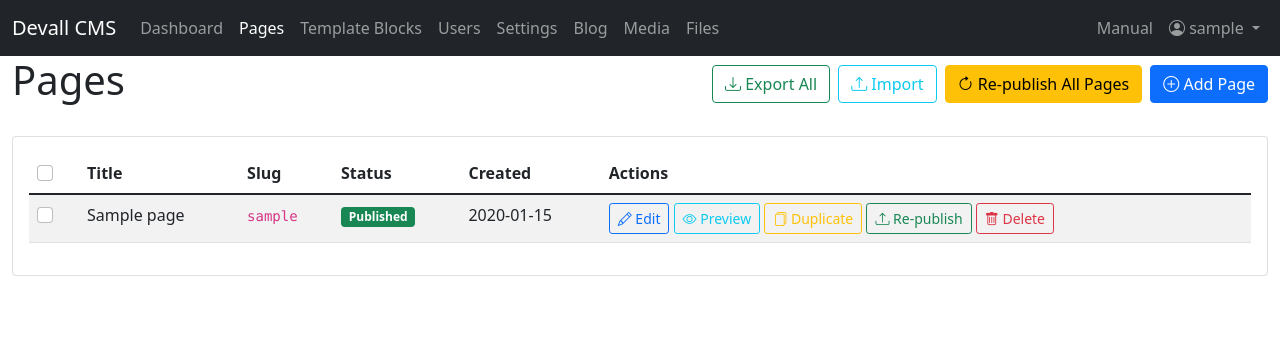
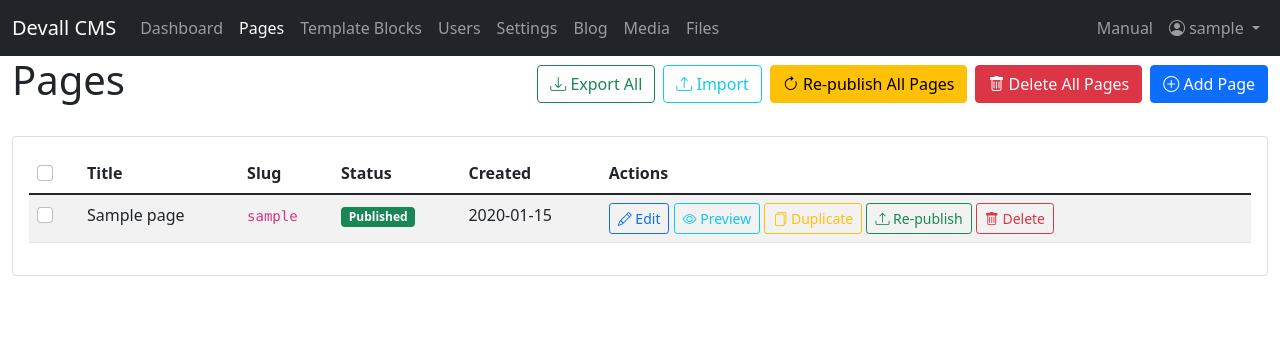
Before and after one commit to oskarst/freedomCms, a Flask app: page /admin/pages in a window 1280 px wide. Shown: the top 356 px of the page. Run offline with Flask 3, Linux system fonts and the light colour scheme; the visitor is signed in with stand-in values (Sample User, id 1); tables that the repository leaves empty hold one stand-in row (values such as "Sample post").

Commit message:
delete all pages button

```diff
--- a/cms/templates/pages/pages.html
+++ b/cms/templates/pages/pages.html
@@ -23,6 +23,11 @@
                     <form method="post" action="{{ url_for('pages.republish_all_pages') }}" class="d-inline" onsubmit="return confirm('This will republish all pages. Are you sure?')">
                         <button type="submit" class="btn btn-warning">
                             <i class="bi bi-arrow-clockwise"></i> Re-publish All Pages
+                        </button>
+                    </form>
+                    <form method="post" action="{{ url_for('pages.delete_all_pages') }}" class="d-inline" onsubmit="return confirm('WARNING: This will permanently delete ALL pages and cannot be undone. Are you absolutely sure?')">
+                        <button type="submit" class="btn btn-danger">
+                            <i class="bi bi-trash"></i> Delete All Pages
                         </button>
                     </form>
                     <a href="{{ url_for('pages.add_page') }}" class="btn btn-primary">
--- a/cms/views/pages.py
+++ b/cms/views/pages.py
@@ -702,6 +702,28 @@
     flash(f'Page "{page["title"]}" deleted successfully', 'success')
     return redirect(url_for('pages.pages'))
 
+@bp.route('/pages/delete-all', methods=['POST'])
+@login_required
+def delete_all_pages():
+    """Delete all pages"""
+    db = get_db()
+    cursor = db.cursor()
+
+    # Get count of pages before deletion
+    cursor.execute('SELECT COUNT(*) FROM pages')
+    page_count = cursor.fetchone()[0]
+
+    if page_count == 0:
+        flash('No pages to delete', 'info')
+        return redirect(url_for('pages.pages'))
+
+    # Delete all pages (cascade will delete page_templates and page_template_parameters)
+    cursor.execute('DELETE FROM pages')
+    db.commit()
+
+    flash(f'All {page_count} pages deleted successfully', 'success')
+    return redirect(url_for('pages.pages'))
+
 @bp.route('/pages/<int:page_id>/duplicate', methods=['POST'])
 @login_required
 def duplicate_page(page_id):
```
